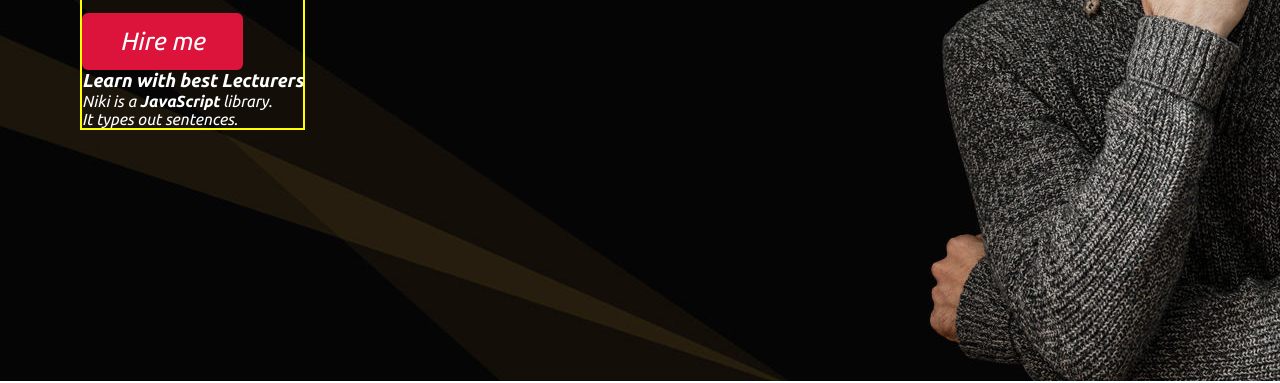
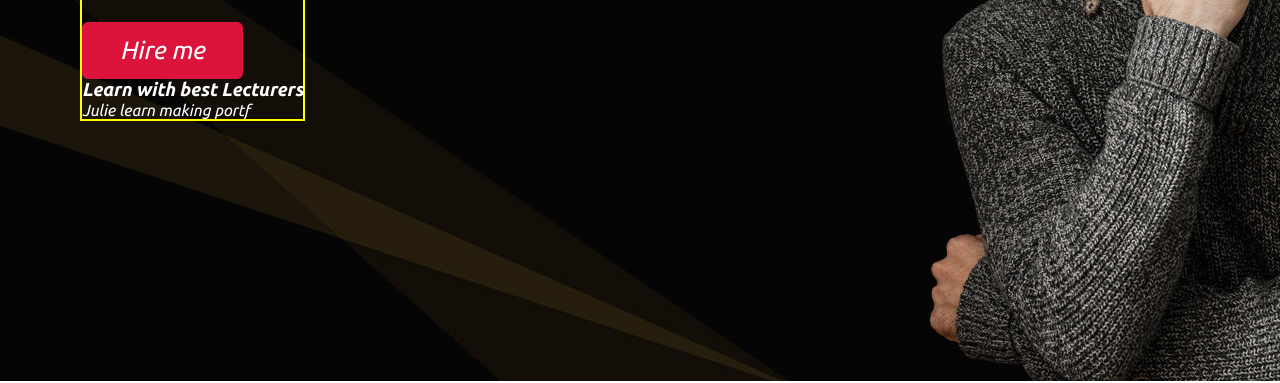
Before and after one commit to cn-rgb/cn-rgb.github.io, a plain HTML site: page index.html in a window 1280 px wide. Shown: the part 419-802 px from the top of the page. Drawn offline with nearby package versions, Linux system fonts and the light colour scheme.

Commit message:
Update index.html

```diff
--- a/index.html
+++ b/index.html
@@ -1,7 +1,7 @@
 <!DOCTYPE html>
 <html>
 	<head>
-		<title>Portfolio3</title>
+		<title>PortfolioProba</title>
 		<!--<link rel="stylesheet" type="text/css" href="style/style.css" />-->
 <!--<script type="text/javascript" src="javascript/a.js"></script>-->
 		<!--<script type="text/javascript" src="javascript/mmm.js"></script>-->
@@ -59,8 +59,8 @@
 				<!---****-->
 				<h3>Learn <span id="typed"></span> with best Lecturers</h3>
 				<div id="typed-strings">
-	    <p>Niki is a <strong>JavaScript</strong> library.</p>
-	    <p>It <em>types</em> out sentences.</p>
+	    <p>Julie learn making portf</p>
+
 	</div>
 
 			<!---****-->
```
